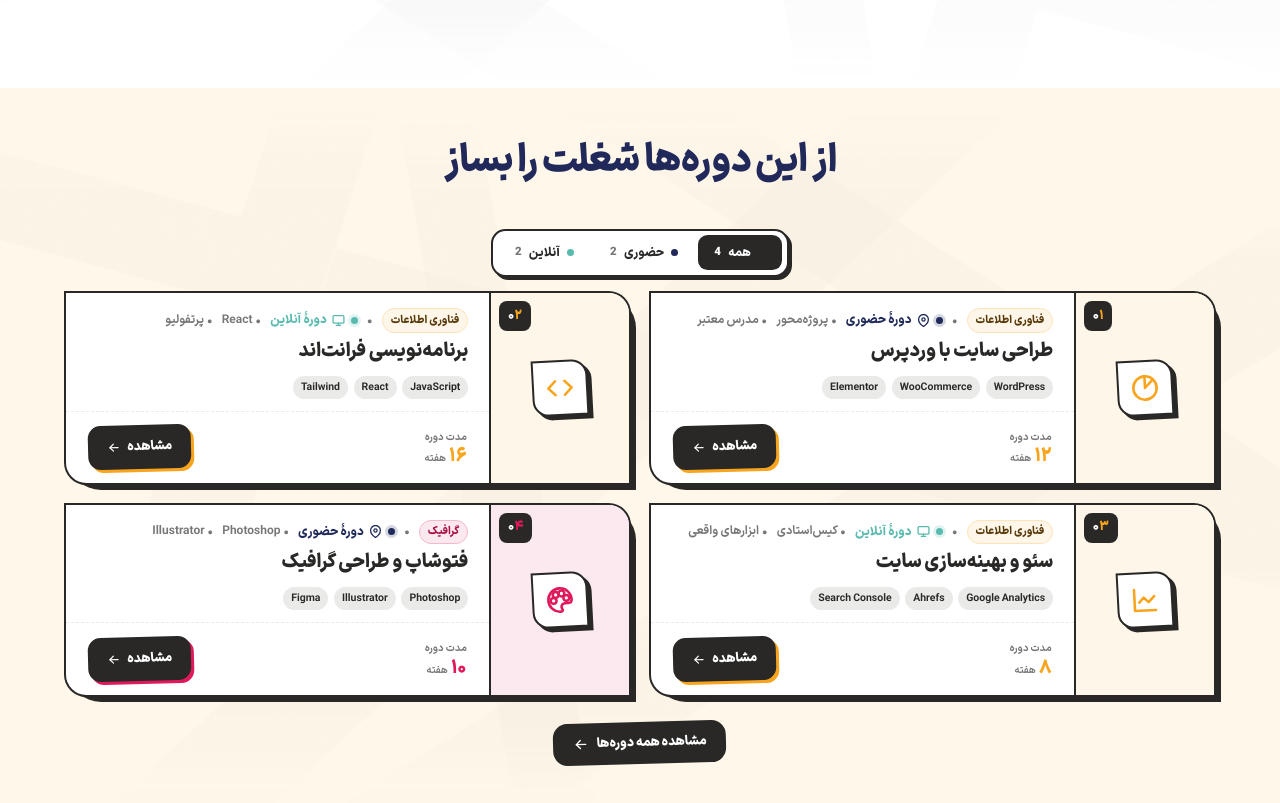
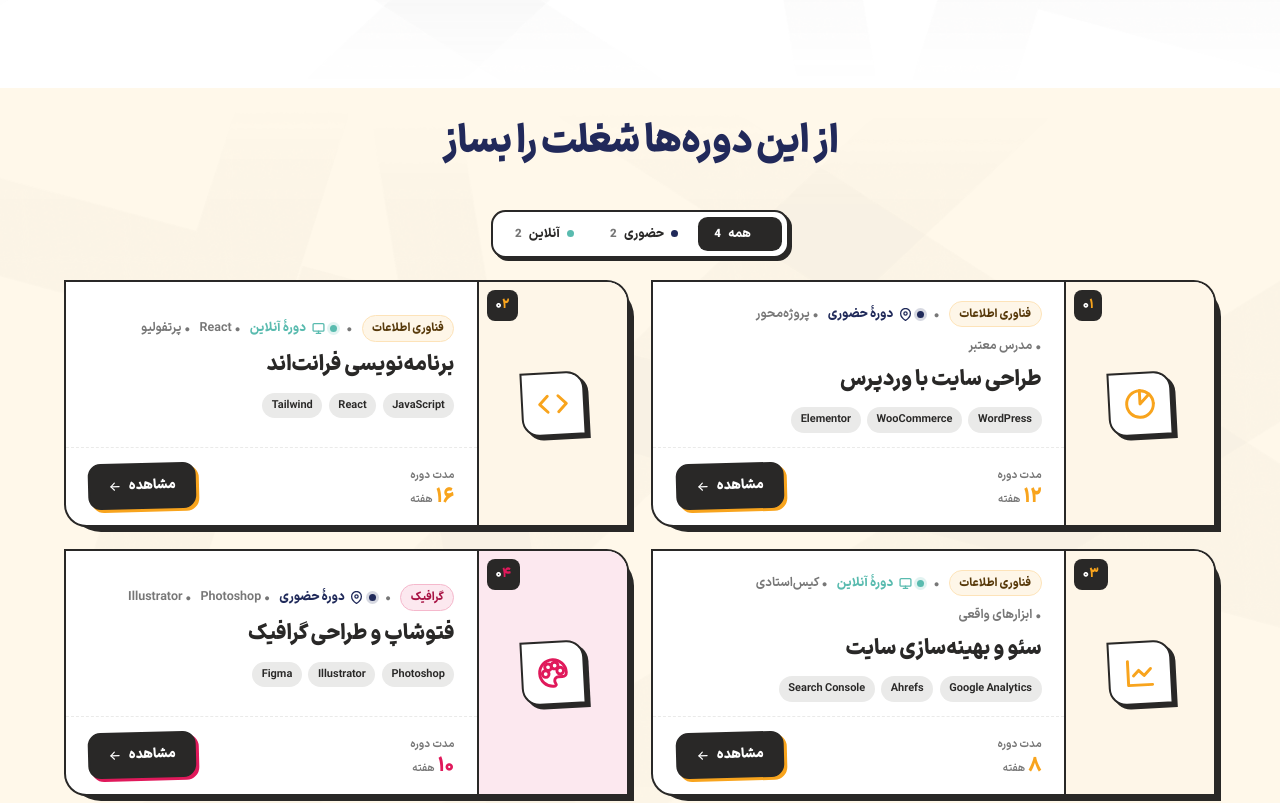
Before and after one commit to MohammadMehdiSadeghi/rokad-college, a React (Vite) app: page / in a window 1280 px wide. Shown: the part 3182-3985 px from the top of the page. Built offline with nearby package versions, Linux system fonts and the light colour scheme; the HTML template or start-up script is replaced by a standard one; a web font is replaced by a local one.

Commit message:
courses: better spacing and font sizes inside/outside cards

```diff
--- a/src/index.css
+++ b/src/index.css
@@ -2518,7 +2518,7 @@ a:focus-visible, button:focus-visible {
 .v2-courses .head h2 { font-size: clamp(24px, 3.4vw, 40px); line-height: 1.2; font-weight: 900; color: var(--ink); margin: 0 0 .75rem; letter-spacing: -.01em; }
 
 /* ---- List (۲×۲ — چهار کارت در یک نما) ---- */
-.v2-list { display: grid; grid-template-columns: repeat(2, minmax(0, 1fr)); gap: 1.25rem; }
+.v2-list { display: grid; grid-template-columns: repeat(2, minmax(0, 1fr)); gap: 1.6rem; }
 
 /* سکشن: پر کردن ارتفاع ویوپورت و وسط‌چین کردن محتوا */
 .v2-courses.section {
@@ -2534,17 +2534,17 @@ a:focus-visible, button:focus-visible {
 @media (min-width: 901px) {
   .v2-courses.section {
     min-height: calc(100dvh - 72px);
-    padding-block: 1.5rem;
+    padding-block: 2rem;
   }
-  .v2-courses .head { margin-bottom: .9rem; }
-  .v2-courses .head h2 { font-size: clamp(24px, 3vw, 38px); }
-  .v2-courses .segbar { margin-bottom: .9rem; }
+  .v2-courses .head { margin-bottom: 1.4rem; }
+  .v2-courses .head h2 { font-size: clamp(26px, 3vw, 40px); }
+  .v2-courses .segbar { margin-bottom: 1.4rem; }
   .segment { padding: .25rem; box-shadow: 2px 2px 0 0 var(--ink); }
-  .seg-btn { padding: .35rem .85rem; font-size: 12px; }
-  .v2-list { gap: 1.1rem; }
-  .cta-footer { margin-top: 1.1rem; }
+  .seg-btn { padding: .4rem .9rem; font-size: 12.5px; }
+  .v2-list { gap: 1.4rem; }
+  .cta-footer { margin-top: 1.5rem; }
   .cta-footer p { display: none; }
-  .cta-footer .btn-all { padding: .55rem 1.1rem; font-size: 13px; }
+  .cta-footer .btn-all { padding: .6rem 1.2rem; font-size: 13.5px; }
 }
 
 /* موبایل/تبلت کوچک: کارت عمودی (کاور بالا) — مثل cp-grid */
@@ -2567,13 +2567,13 @@ a:focus-visible, button:focus-visible {
 .v2-stack:hover { transform: translate(-3px, -3px); }
 .v2-stack:hover::before { transform: translate(3px, 3px); }
 
-/* ---- Item (کارت افقی — فرم صفحه دوره‌ها: کاور راست + بادی چپ) ---- */
+/* ---- ستون راست (کاور) در گرید کارت افقی لندینگ ---- */
 .v2-item {
   background: var(--white); border: 2px solid var(--ink);
   border-radius: 0 1.4rem 0 1.4rem;
   corner-shape: squircle; -webkit-corner-shape: squircle;
   overflow: hidden; position: relative; z-index: 1;
-  display: grid; grid-template-columns: 140px minmax(0, 1fr);
+  display: grid; grid-template-columns: 150px minmax(0, 1fr);
   align-items: stretch;
   height: 100%;
   transition: transform .35s ease;
@@ -2588,17 +2588,17 @@ a:focus-visible, button:focus-visible {
   overflow: hidden;
 }
 .v2-cover .v2-icon {
-  width: 56px; height: 56px;
+  width: 64px; height: 64px;
   border: 2.5px solid var(--ink);
   background: #fff;
-  border-radius: 0 1rem 0 1rem;
+  border-radius: 0 1.1rem 0 1.1rem;
   corner-shape: squircle; -webkit-corner-shape: squircle;
   box-shadow: 4px 4px 0 0 var(--ink);
   display: grid; place-items: center;
   transform: rotate(-3deg);
   color: var(--cat);
 }
-.v2-cover .v2-icon svg { width: 28px; height: 28px; }
+.v2-cover .v2-icon svg { width: 32px; height: 32px; }
 .v2-cover .v2-num {
   position: absolute; top: 8px; left: 8px;
   background: var(--ink); color: #fff;
@@ -2618,48 +2618,48 @@ a:focus-visible, button:focus-visible {
 
 /* ---- Body ---- */
 .v2-body {
-  padding: .95rem 1.3rem .75rem;
-  display: flex; flex-direction: column; gap: .45rem;
+  padding: 1.15rem 1.4rem .9rem;
+  display: flex; flex-direction: column; gap: .6rem;
   flex: 1;
   justify-content: center;
 }
 .v2-body .v2-meta {
   display: flex; align-items: center; gap: .55rem; flex-wrap: wrap;
-  color: var(--ink-subtle); font-weight: 700; font-size: 12px;
+  color: var(--ink-subtle); font-weight: 700; font-size: 12.5px;
 }
 .v2-body .v2-cat-pill {
   background: var(--catBg); color: var(--catFg);
   border: 1px solid var(--catBorder);
-  padding: .15rem .5rem; border-radius: 99px;
-  font-weight: 800; font-size: 11px;
-}
-.v2-body h3 { margin: 0; font-size: 19px; line-height: 1.3; font-weight: 900; color: var(--ink); }
-.v2-tags { display: flex; gap: .35rem; flex-wrap: wrap; margin-top: .25rem; }
+  padding: .2rem .6rem; border-radius: 99px;
+  font-weight: 800; font-size: 11.5px;
+}
+.v2-body h3 { margin: 0; font-size: 21px; line-height: 1.4; font-weight: 900; color: var(--ink); }
+.v2-tags { display: flex; gap: .4rem; flex-wrap: wrap; margin-top: .15rem; }
 .v2-tags span {
   background: var(--ink-light); color: var(--ink);
-  padding: .2rem .5rem; border-radius: 99px;
-  font-size: 10.5px; font-weight: 700;
+  padding: .25rem .6rem; border-radius: 99px;
+  font-size: 11px; font-weight: 700;
 }
 
 /* ---- Action row (پایین کارت) ---- */
 .v2-action {
-  padding: .85rem 1.4rem;
+  padding: .95rem 1.4rem;
   border-top: 1.5px dashed var(--ink-light);
   display: flex; flex-direction: row;
   align-items: center; justify-content: space-between;
   gap: .85rem;
 }
 .v2-action .v2-price { text-align: right; }
-.v2-action .v2-price .v2-price-lbl { font-size: 10.5px; font-weight: 700; color: var(--ink-subtle); margin-bottom: .1rem; }
-.v2-action .v2-price .v2-price-val { font-size: 19px; font-weight: 900; color: var(--cat); line-height: 1; }
-.v2-action .v2-price .v2-price-val small { font-size: 10.5px; color: var(--ink-subtle); font-weight: 600; margin-right: .2rem; }
+.v2-action .v2-price .v2-price-lbl { font-size: 11px; font-weight: 700; color: var(--ink-subtle); margin-bottom: .15rem; }
+.v2-action .v2-price .v2-price-val { font-size: 20px; font-weight: 900; color: var(--cat); line-height: 1; }
+.v2-action .v2-price .v2-price-val small { font-size: 11px; color: var(--ink-subtle); font-weight: 600; margin-right: .2rem; }
 .v2-action .v2-btn {
   display: inline-flex; align-items: center; gap: .4rem;
   background: var(--ink); color: #fff;
-  padding: .6rem 1.05rem;
+  padding: .65rem 1.15rem;
   border-radius: .8rem;
   corner-shape: squircle; -webkit-corner-shape: squircle;
-  font-weight: 900; font-size: 13px; text-decoration: none;
+  font-weight: 900; font-size: 13.5px; text-decoration: none;
   border: 2px solid var(--ink);
   transform: rotate(-1.5deg);
   box-shadow: 3px 3px 0 0 var(--cat);
```
